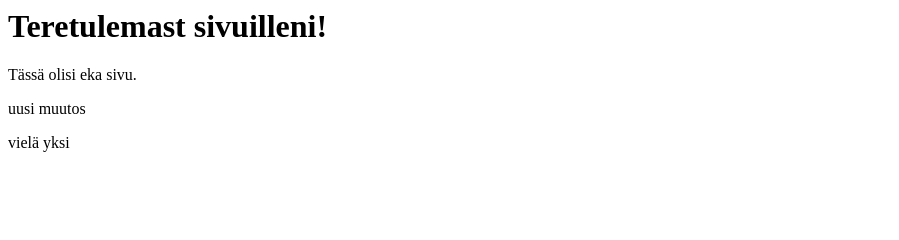
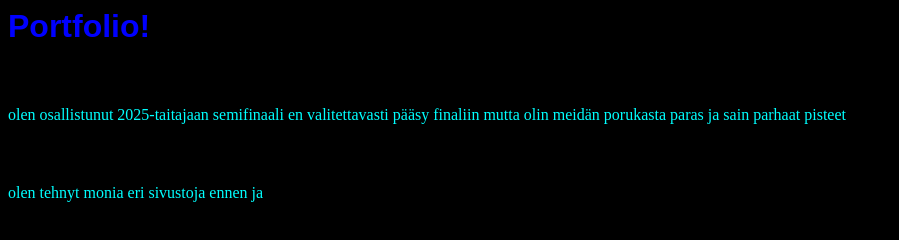
Before and after one commit to Terroristaa/Terroristaa.github.io, a plain HTML site: page index.HTML in a window 1280 px wide. Shown: the whole page, without its empty margins (0-899 px from the left). Drawn offline with Linux system fonts and the light colour scheme.

Commit message:
style lisätty

```diff
--- a/index.HTML
+++ b/index.HTML
@@ -3,17 +3,22 @@
   <head>
 
     <title>Omat sivut</title>
-
+      <link rel="stylesheet" href="style.css">
   </head>
 
   <body>
 
-    <h1>Teretulemast sivuilleni!</h1>
+    <h1>Portfolio!</h1>
 
-    <p>Tässä olisi eka sivu.</p>
 
-    <p>uusi muutos</p>
-    <p>vielä yksi</p>
+    <h4>2025-taitaja</h4>
+
+    <p>olen osallistunut 2025-taitajaan semifinaali en valitettavasti pääsy finaliin mutta olin meidän porukasta paras ja sain parhaat pisteet</p>
+
+
+    <h4>sivut</h4>
+
+    <p>olen tehnyt monia eri sivustoja ennen ja</p>
 
   </body>
 
--- /dev/null
+++ b/style.css
@@ -0,0 +1,14 @@
+body {
+    background-color: black;
+}
+
+h1 {
+    color: blue;
+    font-family: sans-serif;
+}
+h2 {
+    color: red;
+}
+p {
+    color: aqua;
+}
```
